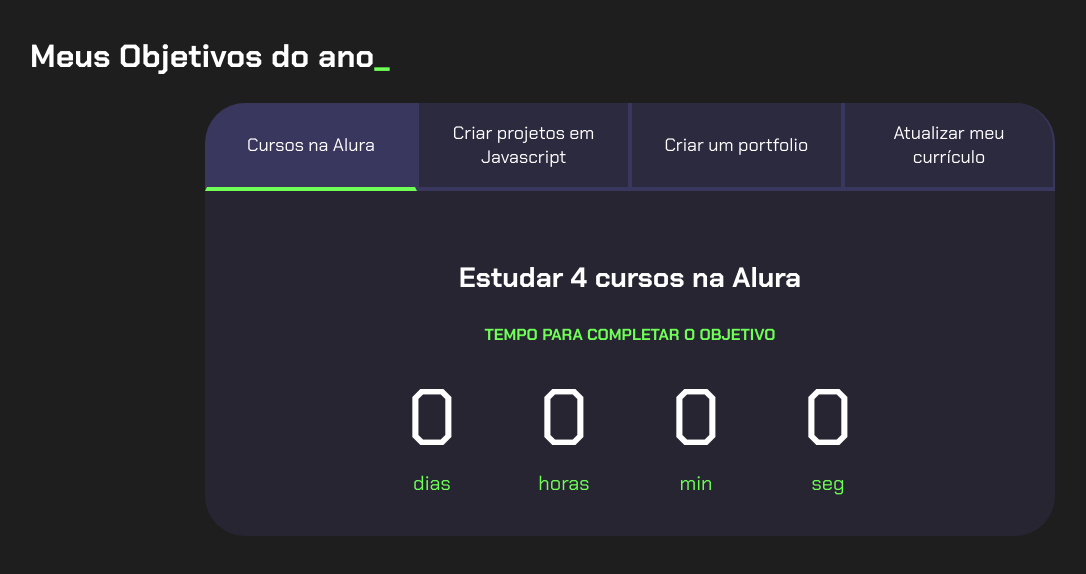
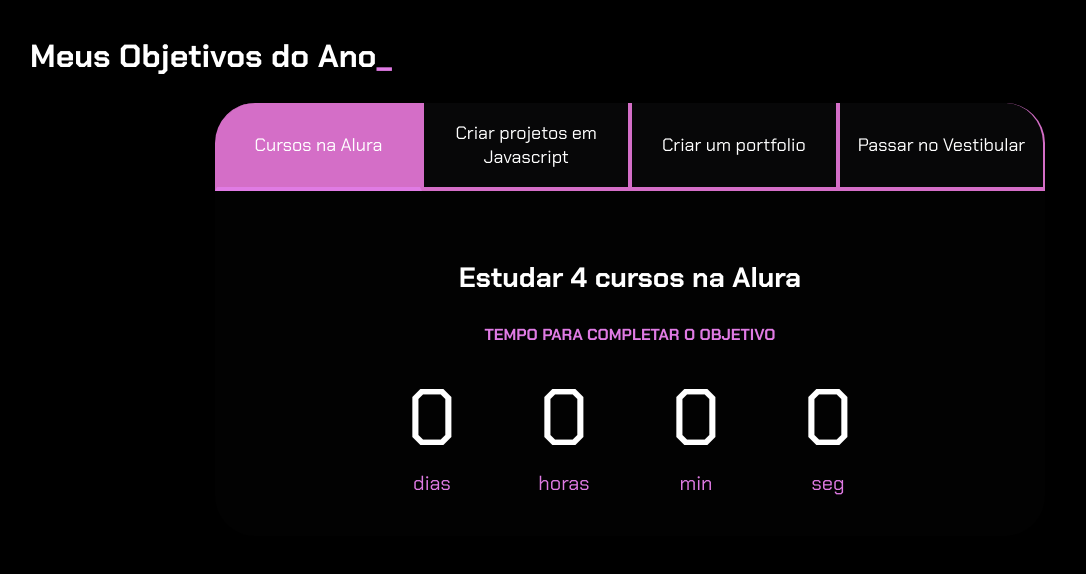
Before and after one commit to beatrizjuliao/beatrizj1trit-2, a plain HTML site: page index.html in a window 1280 px wide. Shown: the whole page, without its empty margins (10-1096 px from the left). Drawn offline with Linux system fonts and the light colour scheme.

Commit message:
Add files via upload

```diff
--- a/index.html
+++ b/index.html
@@ -10,13 +10,13 @@
 
 <body>
     <section class="conteudo-principal">
-        <h2 class="titulo-principal">Meus Objetivos do ano<span>_</span></h2>
+        <h2 class="titulo-principal">Meus Objetivos do Ano<span>_</span></h2>
         <div class="conteudo">
             <div class="botoes">
                 <button class="botao ativo">Cursos na Alura</button>
                 <button class="botao">Criar projetos em Javascript</button>
                 <button class="botao">Criar um portfolio</button>
-                <button class="botao">Atualizar meu currículo</button>
+                <button class="botao">Passar no Vestibular</button>
             </div>
             <div class="abas-textos">
                 <div class="aba-conteudo ativo">
@@ -42,7 +42,7 @@
                     </div>
                 </div>
                 <div class="aba-conteudo">
-                    <h3 class="aba-conteudo-titulo-principal">Criar 5 projetos em Javascript</h3>
+                    <h3 class="aba-conteudo-titulo-principal">Fazer uma Grande Viagem</h3>
                     <h4 class="aba-conteudo-titulo-secundario">Tempo para completar o objetivo</h4>
                     <div class="contador">
                         <div class="contador-digito">
@@ -86,7 +86,7 @@
                     </div>
                 </div>
                 <div class="aba-conteudo">
-                    <h3 class="aba-conteudo-titulo-principal">Atualizar meu curriculo com os certificados da Alura</h3>
+                    <h3 class="aba-conteudo-titulo-principal">Passar no Vestibular de Medicina</h3>
                     <h4 class="aba-conteudo-titulo-secundario">Tempo para completar o objetivo</h4>
                     <div class="contador">
                         <div class="contador-digito">
--- a/style.css
+++ b/style.css
@@ -1,12 +1,12 @@
 @import url('https://fonts.googleapis.com/css2?family=Chakra+Petch:wght@400;700&display=swap');
 
 :root {
-    --cor-de-fundo: #1E1E1E;
-    --verde: #6FFF57;
+    --cor-de-fundo: #000000;
+    --verde: rgb(224, 123, 228);
     --branco: #FFFFFF;
-    --botao-ativo: #3A375E;
-    --botao-inativo: rgba(58, 55, 94, 0.5);
-    --texto-fundo: rgba(58, 55, 94, 0.3);
+    --botao-ativo: #d46ec7;
+    --botao-inativo: rgb(7, 7, 8);
+    --texto-fundo: rgba(8, 8, 8, 0.3);
 }
 
 body {
```
